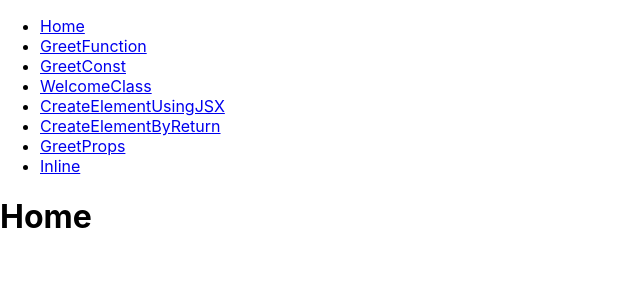
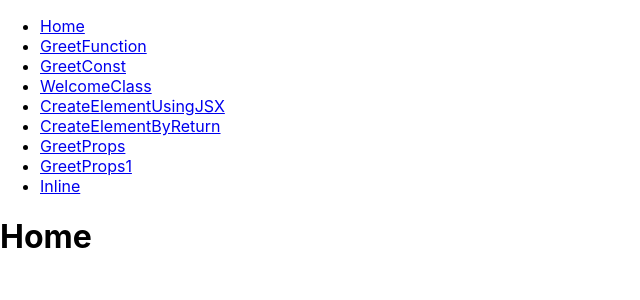
Before and after one commit to manumit-mukund/react_repository, a React (Create React App) app in the folder hello-world-app/: page / in a window 1280 px wide. Shown: the top 300 px of the page, without its empty margins (0-640 px from the left). Built offline with nearby package versions, Linux system fonts and the light colour scheme; the HTML template or start-up script is replaced by a standard one.

Commit message:
Commit changes...

```diff
--- a/hello-world-app/src/App.js
+++ b/hello-world-app/src/App.js
@@ -18,6 +18,7 @@ function App() {
           <Route path="CreateElementUsingJSX" element={<CreateElementUsingJSX />} />
           <Route path="CreateElementByReturn" element={<CreateElementByReturn />} />
           <Route path="GreetProps" element={<GreetProps name="Ram" heroName='God Ram'><p>This is children props.</p> </GreetProps>} />
+          <Route path="GreetProps1" element={<GreetProps name="Ram1" heroName='God Ram1'><button>Acrion</button> </GreetProps>} />
           <Route path="Inline" element={<Inline />} />
         </Route>
       </Routes>
--- a/hello-world-app/src/components/Layout.js
+++ b/hello-world-app/src/components/Layout.js
@@ -28,6 +28,10 @@ const Layout = () => {
             <Link to="/GreetProps">GreetProps</Link>
           </li>
           <li>
+            <Link to="/GreetProps1">GreetProps1</Link>
+          </li>
+
+          <li>
             <Link to="/Inline">Inline</Link>
           </li>
         </ul>
```
